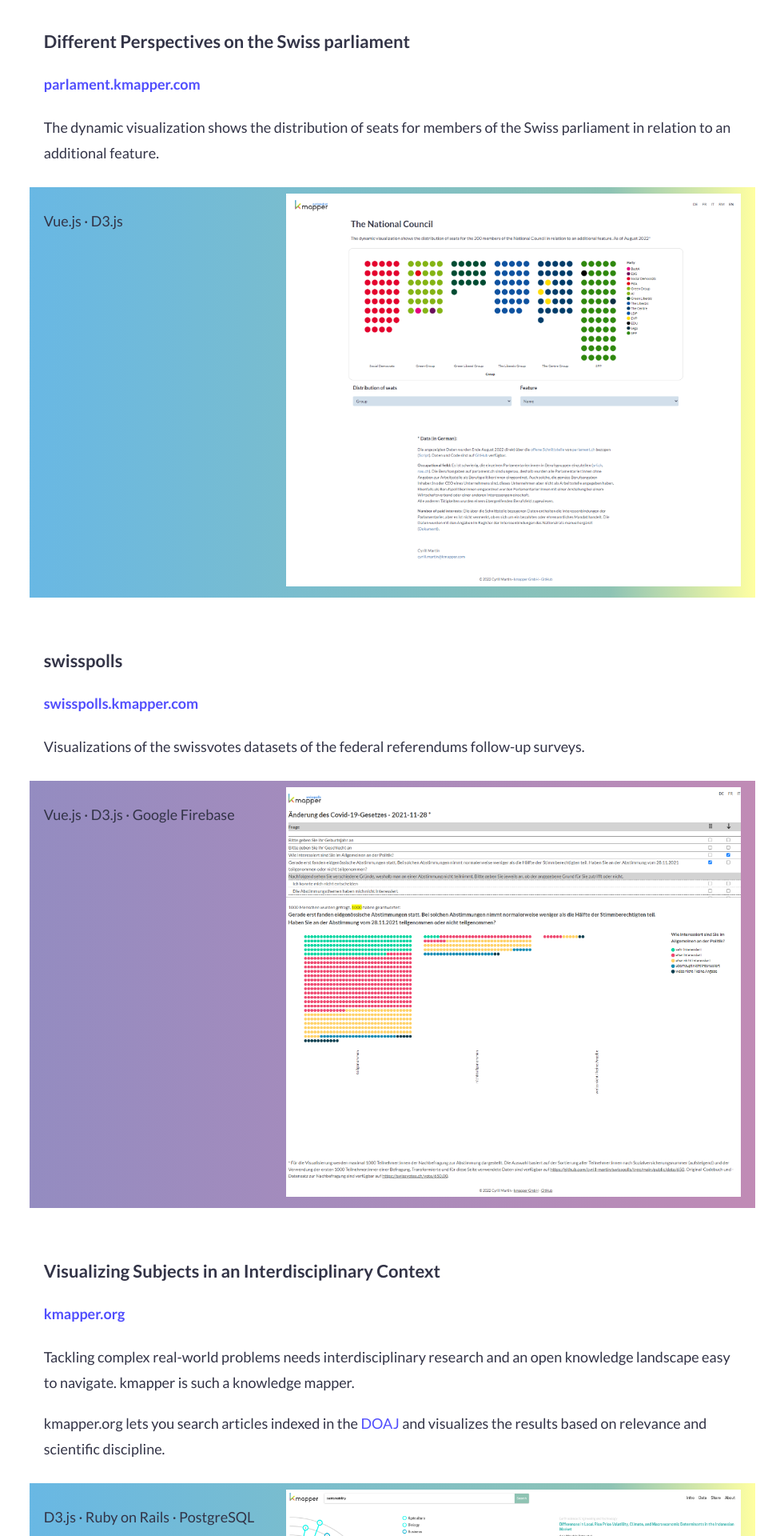
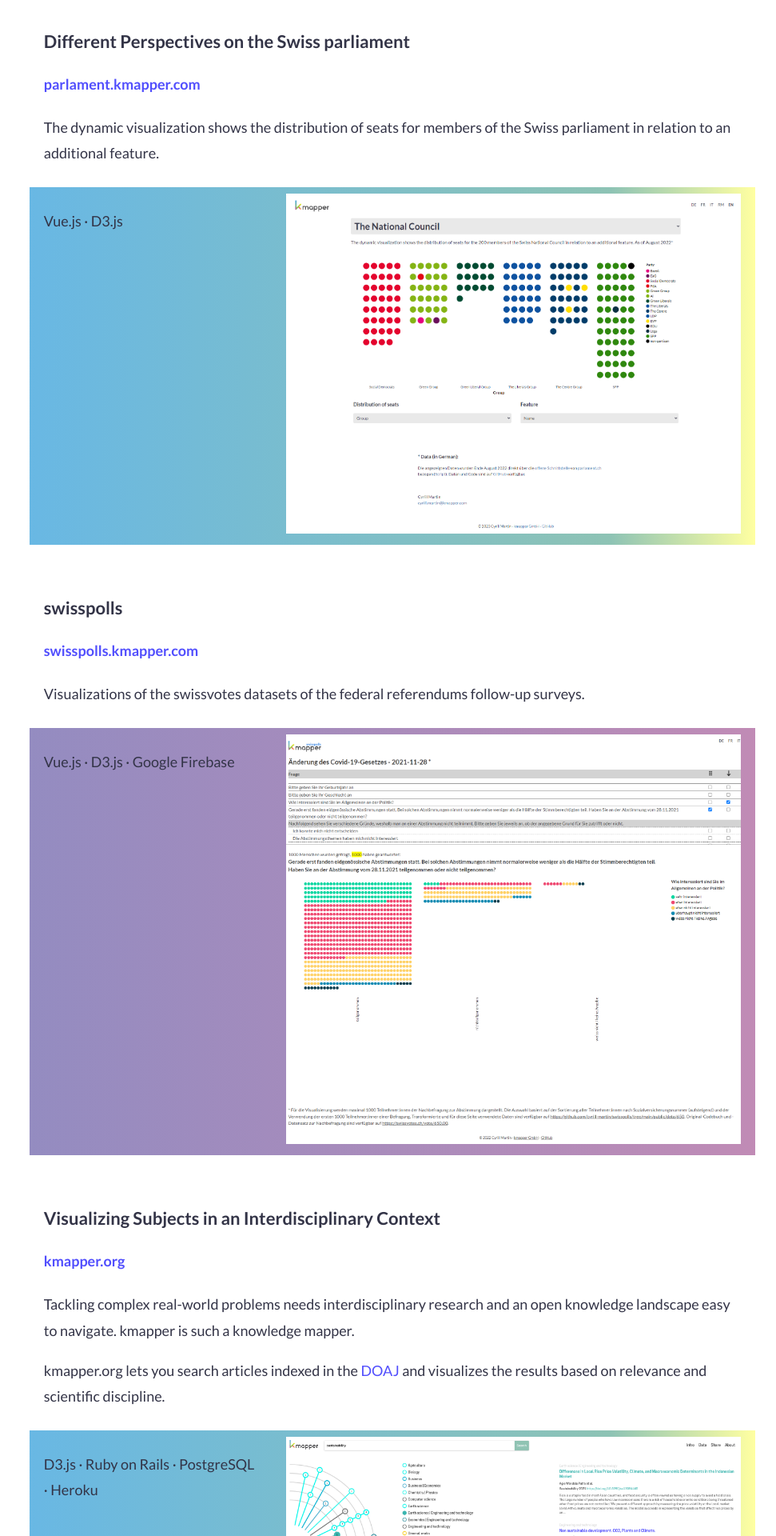
Before and after one commit to cyrill-martin/kmapper.com, a Jekyll site: the page built from src/sites/_en/projects.md, in a window 1280 px wide. Shown: the part 1004-2924 px from the top of the page at 80% size, without its empty margins (309-1280 px from the left). Built offline with Jekyll 4.4.1, drawn with Linux system fonts in a browser that asks for light colours; comment, search, counter and statistics services are not loaded.

Commit message:
Add new parlament project images

```diff
--- a/src/sites/_en/projects.md
+++ b/src/sites/_en/projects.md
@@ -18,7 +18,7 @@
 - title: Different Perspectives on the Swiss parliament
   link_text: parlament.kmapper.com
   url: https://parlament.kmapper.com
-  image: nationalrat.kmapper.com_EN.png
+  image: parlament.kmapper.com_EN.png
   desc:
     <p>
       The dynamic visualization shows the distribution of seats for members of the Swiss parliament in relation to an additional feature.
```
Also changed, not shown: src/sites/_de/projekte.md (+1 -1 lines), src/assets/images/projects/nationalrat.kmapper.com_DE.png (deleted), src/assets/images/projects/nationalrat.kmapper.com_EN.png (deleted), src/assets/images/projects/openfirst.ch_.png (deleted), src/assets/images/projects/parlament.kmapper.com_DE.png (added), src/assets/images/projects/parlament.kmapper.com_EN.png (added).
